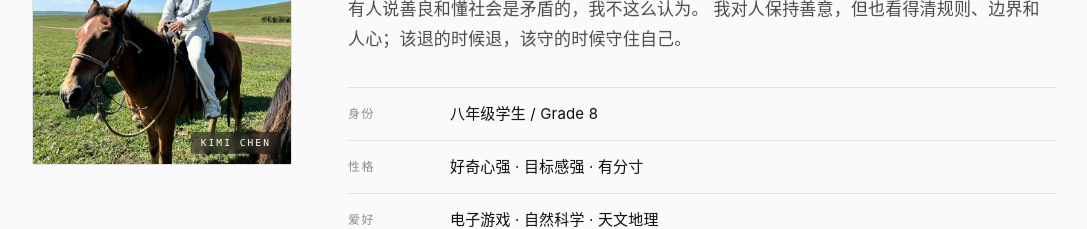
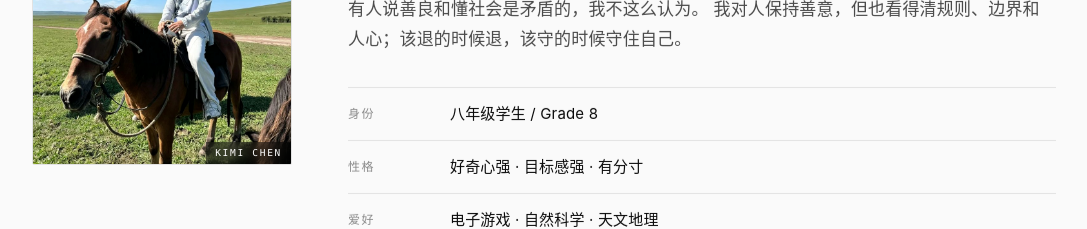
Before and after one commit to KimiC/kimic.github.io, a plain HTML site: page index.html in a window 1280 px wide. Shown: the part 1180-1409 px from the top of the page, without its empty margins (96-1183 px from the left). Drawn offline with Linux system fonts and the light colour scheme.

Commit message:
名字条紧贴照片右下角，去掉边距

```diff
--- a/assets/css/style.css
+++ b/assets/css/style.css
@@ -373,23 +373,22 @@ html[data-theme="dark"] .theme-toggle-icon { transform: rotate(180deg); }
 }
 .portrait-frame:hover img { transform: scale(1.03); }
 
-/* 名字条放在右下角，避开画面主体（人物与马腿在中间偏左） */
+/* 名字条紧贴照片右下角（不留边距），避开画面主体：人物与马腿在中间偏左 */
 .portrait-caption {
   position: absolute;
-  right: 10px;
-  bottom: 10px;
+  right: 0;
+  bottom: 0;
   z-index: 1;
-  padding: 4px 10px;
+  padding: 4px 9px;
   font-family: var(--font-mono);
   font-size: 9.5px;
-  letter-spacing: .22em;
+  letter-spacing: .18em;
   line-height: 1.5;
   color: #fff;
   white-space: nowrap;
-  background: rgba(0, 0, 0, .42);
+  background: rgba(0, 0, 0, .46);
   backdrop-filter: blur(6px);
   -webkit-backdrop-filter: blur(6px);
-  border-radius: var(--radius);
   pointer-events: none;
 }
 
```
